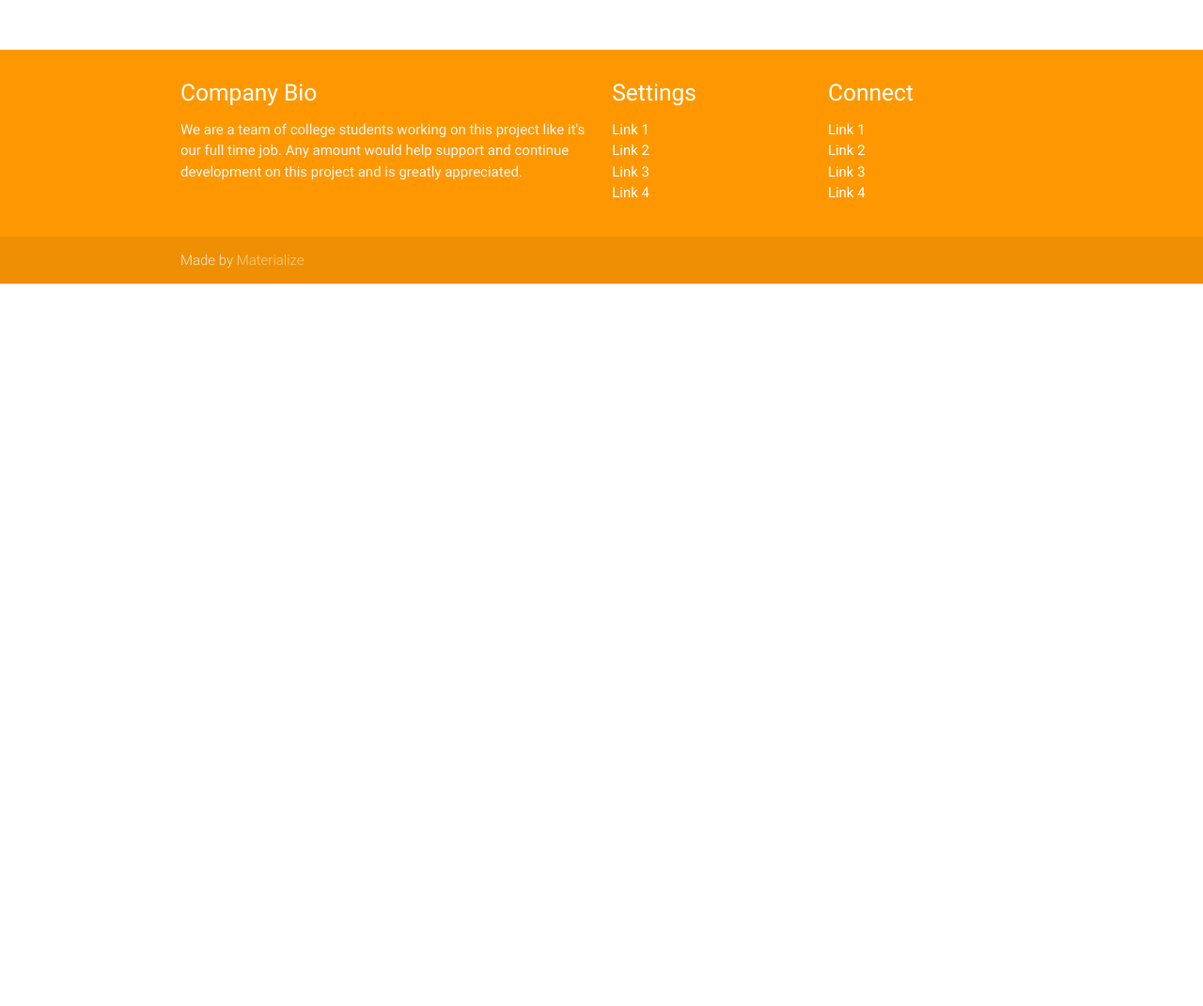
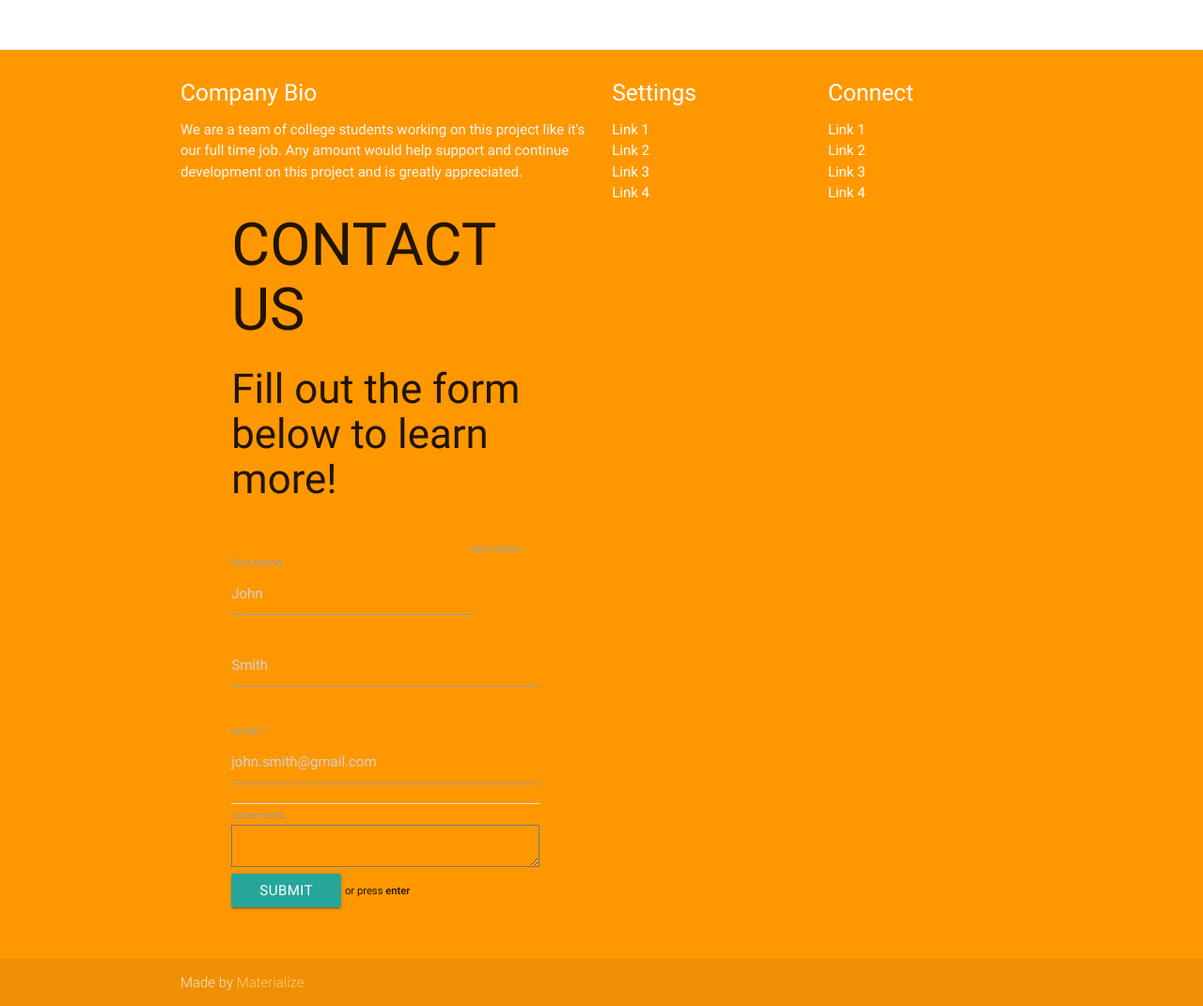
Before and after one commit to Bruyakina/bruyakina.github.io, a plain HTML site: page index.html in a window 1280 px wide. Shown: the part 930-2001 px from the top of the page at 94% size. Before the commit the page ends 1232 px from the top, so only its background shows below. Drawn offline with nearby package versions, Linux system fonts and the light colour scheme.

Commit message:
Update index.html

```diff
--- a/index.html
+++ b/index.html
@@ -86,7 +86,47 @@
         <div class="col l6 s12">
           <h5 class="white-text">Company Bio</h5>
           <p class="grey-text text-lighten-4">We are a team of college students working on this project like it's our full time job. Any amount would help support and continue development on this project and is greatly appreciated.</p>
+  <div class="container">
+  <div class="row header">
+    <h1>CONTACT US &nbsp;</h1>
+    <h3>Fill out the form below to learn more!</h3>
+  </div>
+  <div class="row body">
+    <form action="https://formspree.io/viktoria.bruyakina@yandex.ru" method="POST">
+      <ul>
 
+        <li>
+          <p class="left">
+            <label for="first_name">first name</label>
+            <input type="text" name="first_name" placeholder="John" />
+          </p>
+          <p class="pull-right">
+            <label for="last_name">last name</label>
+            <input type="text" name="last_name" placeholder="Smith" />
+          </p>
+        </li>
+
+        <li>
+          <p>
+            <label for="email">email <span class="req">*</span></label>
+            <input type="email" name="email" placeholder="john.smith@gmail.com" />
+          </p>
+        </li>
+        <li><div class="divider"></div></li>
+        <li>
+          <label for="comments">comments</label>
+          <textarea cols="46" rows="3" name="comments"></textarea>
+        </li>
+
+        <li>
+          <input class="btn btn-submit" type="submit" value="Submit" />
+          <small>or press <strong>enter</strong></small>
+        </li>
+
+      </ul>
+    </form>
+  </div>
+</div>
 
         </div>
         <div class="col l3 s12">
```
